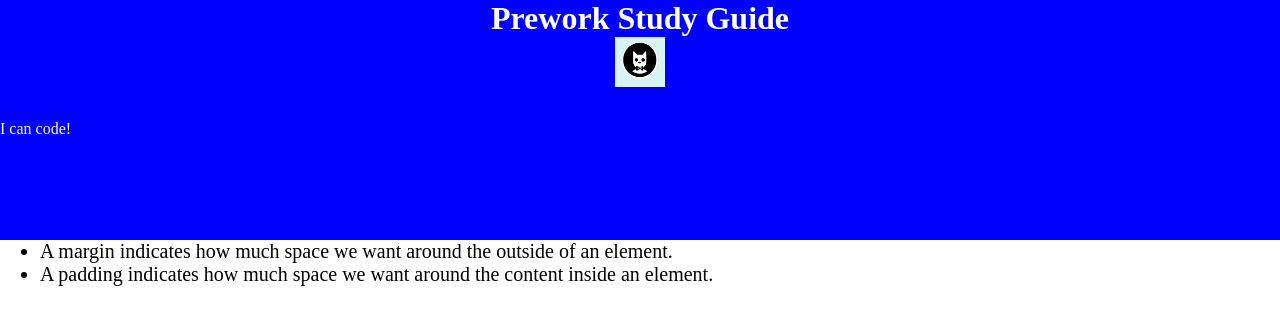
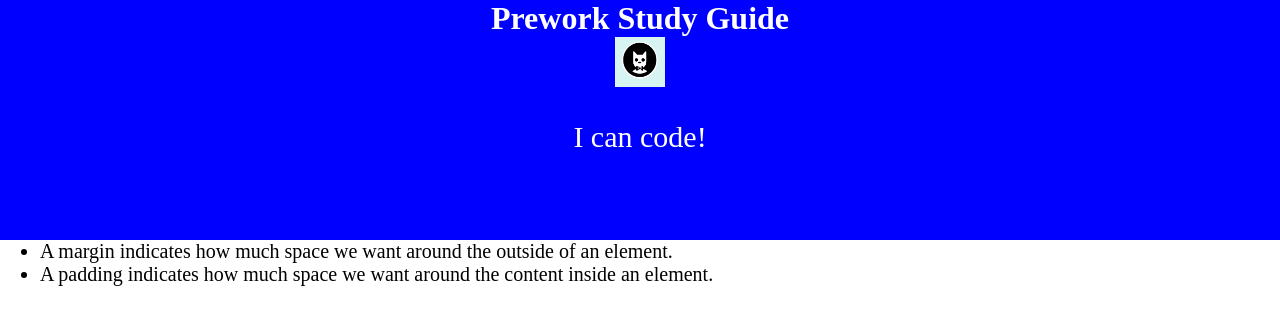
Before and after one commit to AfroNeo/pre-word-study-guide, a plain HTML site: page index.html in a window 1280 px wide. Drawn offline with Linux system fonts and the light colour scheme.

Commit message:
Update style.css

```diff
--- a/assets/style.css
+++ b/assets/style.css
@@ -24,7 +24,10 @@ ul {
     padding-left: 40px;
     font-size: 20px;
 }
-p
+p {
+    text-align: center;
+    font-size: 30px;
+}
 .card {
     width: 80%;
     margin: 40px auto;
```
